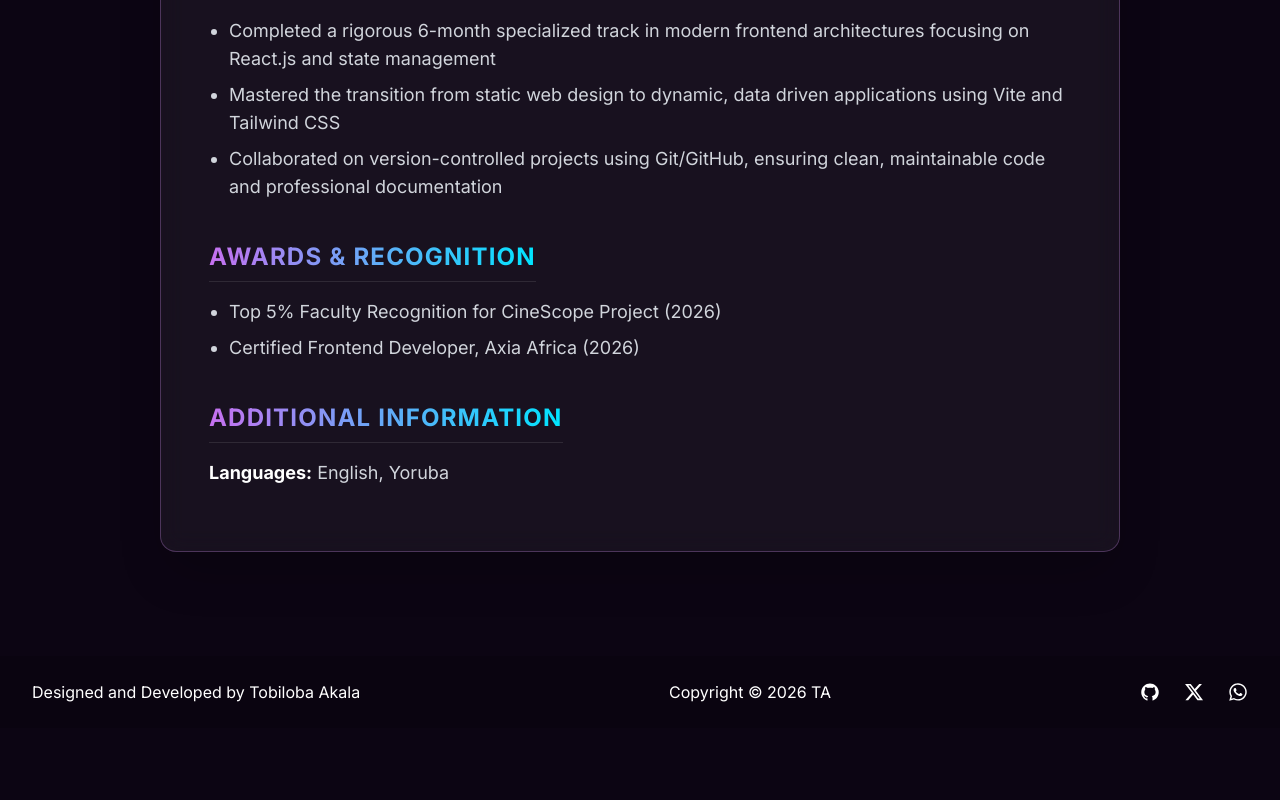
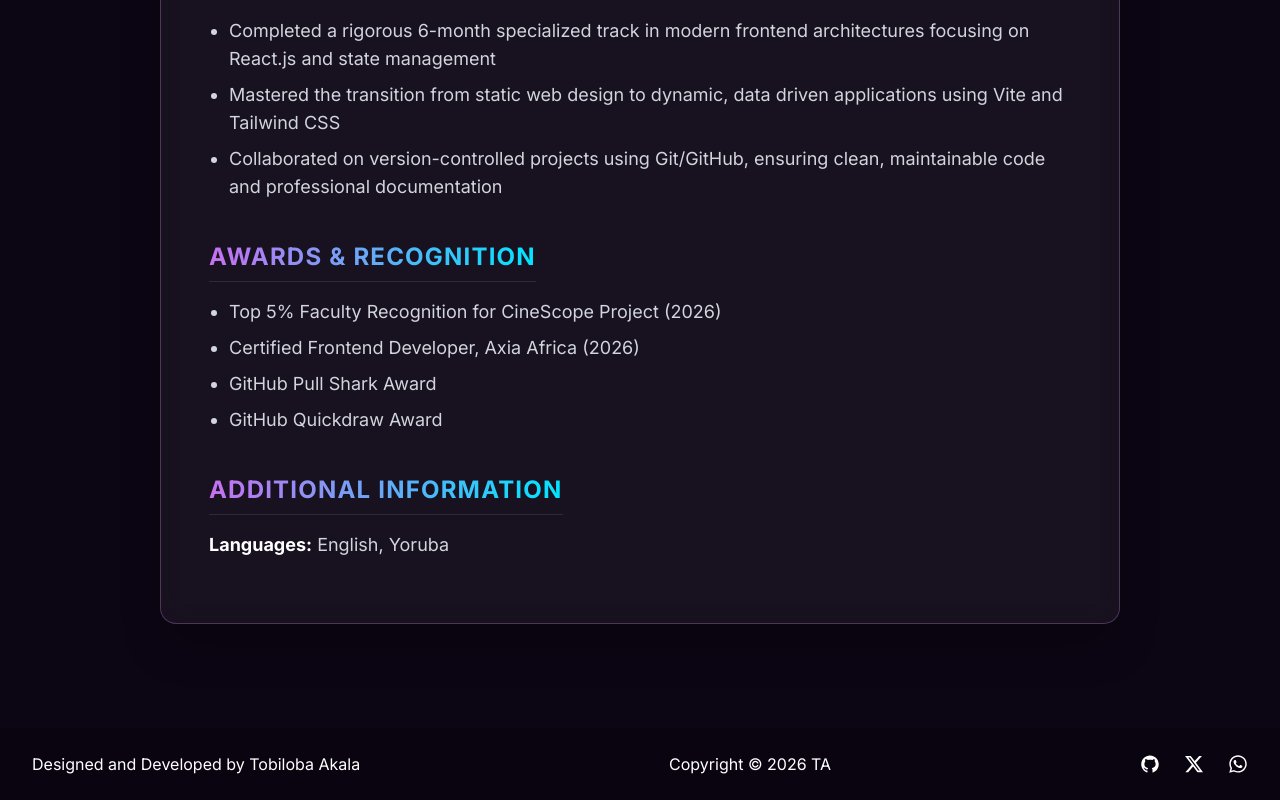
Before and after one commit to realtee01/new-profile-portfolio, a React (Vite) app: page /resume in a window 1280 px wide. Shown: the part 1597-2397 px from the top of the page. Before the commit the page ends 2325 px from the top, so only its background shows below. Built offline with nearby package versions, Linux system fonts and the light colour scheme; a web font is replaced by a local one.

Commit message:
feat: Update resume with new awards and link
Adds two new awards to the Resume section and updates the resume download link to use a dynamically imported asset.

```diff
--- a/src/components/Resume/Resume.tsx
+++ b/src/components/Resume/Resume.tsx
@@ -1,4 +1,5 @@
 import { AiOutlineDownload } from "react-icons/ai";
+import resumeFile from "../../assets/Resume.pdf";
 
 export default function Resume() {
   return (
@@ -8,7 +9,7 @@ export default function Resume() {
         <div className="mb-12 text-center">
           <h1 className="text-4xl text-white font-bold mb-4">My <span className="text-gradient">Resume</span></h1>
           <a
-            href="/Resume.pdf"
+            href={resumeFile}
             target="_blank"
             rel="noopener noreferrer"
             download="Tobiloba_Akala_Resume.pdf"
@@ -115,6 +116,8 @@ export default function Resume() {
              <ul className="list-disc list-outside ml-5 text-gray-300 space-y-2 text-lg">
                <li>Top 5% Faculty Recognition for CineScope Project (2026)</li>
                <li>Certified Frontend Developer, Axia Africa (2026)</li>
+               <li>GitHub Pull Shark Award</li>
+               <li>GitHub Quickdraw Award</li>
              </ul>
            </div>
 
```
Also changed, not shown: 1 other file (tests, documents, lock files or other folders).
